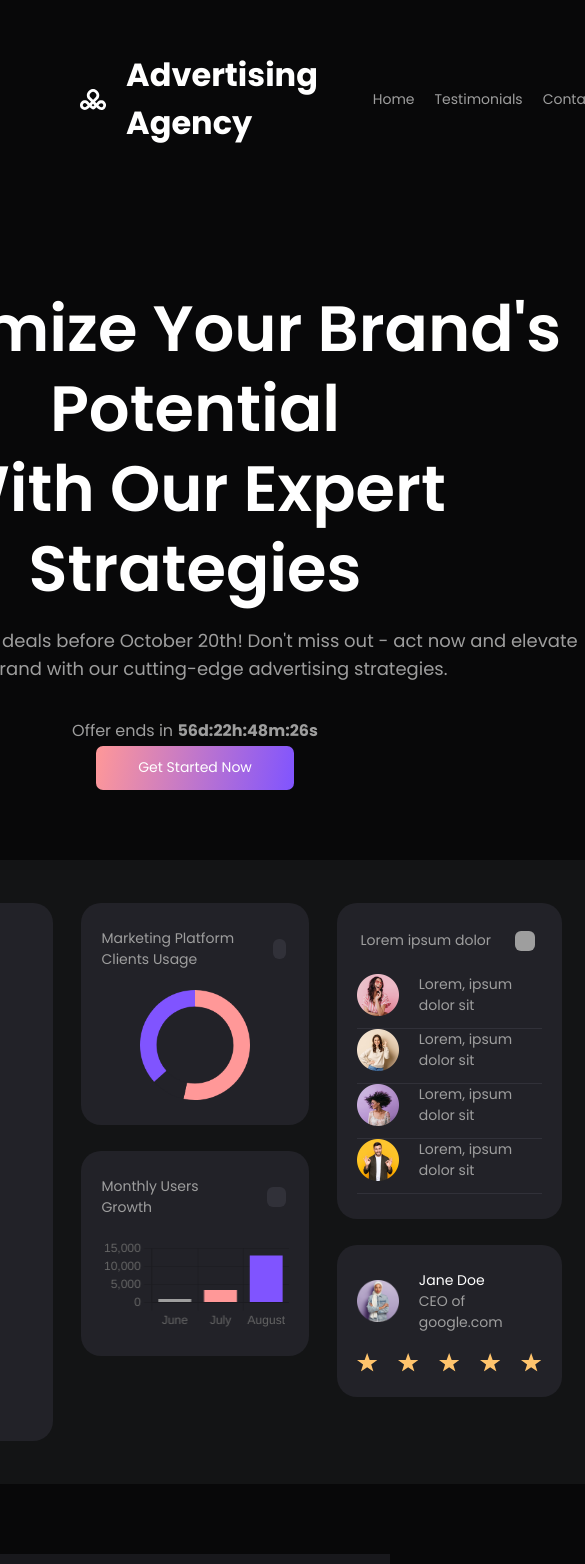
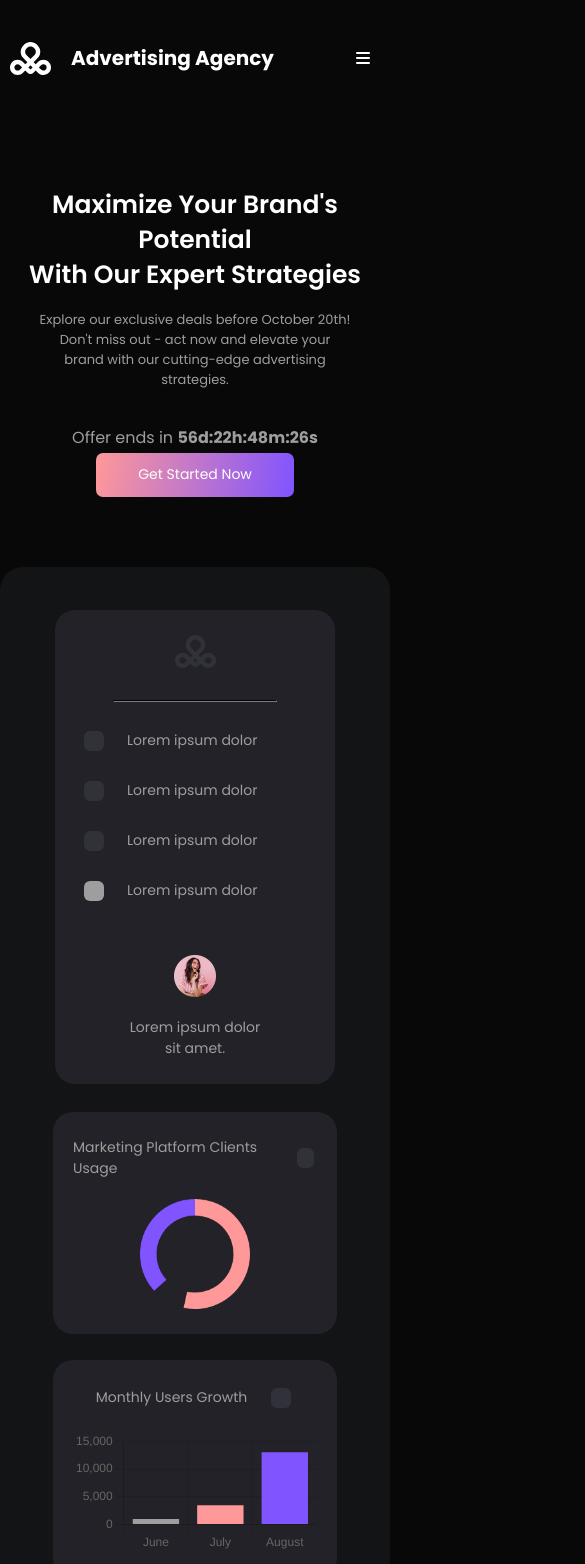
Before and after one commit to peterson-perez/coop-barcelona, a React (Vite) app: page / in a window 390 px wide. Shown: the top 1564 px of the page, 585 px wide, since content can reach past the window. Built offline with nearby package versions, Linux system fonts and the light colour scheme.

Commit message:
feat: reponsive design to header, call-to-action, aside and companyweworker

```diff
--- a/index.html
+++ b/index.html
@@ -1,5 +1,6 @@
 <!doctype html>
 <html lang="en">
+
 <head>
   <meta charset="UTF-8" />
   <link rel="icon" type="image/svg+xml" href="/src/assets/brand-icon.svg" />
@@ -8,10 +9,17 @@
 
   <link rel="preconnect" href="https://fonts.googleapis.com">
   <link rel="preconnect" href="https://fonts.gstatic.com" crossorigin>
-    <link href="https://fonts.googleapis.com/css2?family=Poppins:ital,wght@0,100;0,200;0,300;0,400;0,500;0,600;0,700;0,800;0,900;1,100;1,200;1,300;1,400;1,500;1,600;1,700;1,800;1,900&display=swap" rel="stylesheet">
+  <link
+    href="https://fonts.googleapis.com/css2?family=Poppins:ital,wght@0,100;0,200;0,300;0,400;0,500;0,600;0,700;0,800;0,900;1,100;1,200;1,300;1,400;1,500;1,600;1,700;1,800;1,900&display=swap"
+    rel="stylesheet">
+  <link rel="stylesheet" href="https://cdnjs.cloudflare.com/ajax/libs/font-awesome/6.5.1/css/all.min.css"
+    integrity="sha512-DTOQO9RWCH3ppGqcWaEA1BIZOC6xxalwEsw9c2QQeAIftl+Vegovlnee1c9QX4TctnWMn13TZye+giMm8e2LwA=="
+    crossorigin="anonymous" referrerpolicy="no-referrer" />
 </head>
+
 <body>
   <div id="root"></div>
   <script type="module" src="/src/main.tsx"></script>
 </body>
+
 </html>
--- a/src/components/Header.tsx
+++ b/src/components/Header.tsx
@@ -9,7 +9,10 @@ export const Header = () => {
         </div>
 
         <div className='menu-container'>
+        <input className="checkbox" type="checkbox" id="check" />
+        <label htmlFor="check" className="open-menu"><i className="fas fa-bars"></i></label>
             <nav className='menu'>
+            <label htmlFor="check" className="close-menu"><i className="fas fa-times"></i></label>
                 <ul className='menu-items'>
                     <li><a className='menu-item' href='#home'>Home</a></li>
                     <li><a className='menu-item' href='#companies'>Testimonials</a></li>
--- a/src/styles/App.css
+++ b/src/styles/App.css
@@ -1,8 +1,8 @@
 :root {
     --gradient: linear-gradient(100deg, #FF9898 0%, #8054FF 100%);
 }
-*
-body,
+
+* body,
 html {
     box-sizing: border-box;
     margin: 0;
@@ -16,10 +16,11 @@ body {
     font-family: Poppins, system-ui, -apple-system, BlinkMacSystemFont, 'Segoe UI', Roboto, Oxygen, Ubuntu, Cantarell, 'Open Sans', 'Helvetica Neue', sans-serif;
     scroll-behavior: smooth;
 }
+
 #root {
-  padding-top: 30px;
-  display: flex;
-  flex-direction: column;
+    padding-top: 30px;
+    display: flex;
+    flex-direction: column;
 }
 
 
@@ -32,7 +33,7 @@ body {
     display: flex;
     align-items: center;
     gap: 20px;
-    margin-left: 80px;
+    padding-left: 80px;
 }
 
 .message-logo {
@@ -45,7 +46,7 @@ body {
 }
 
 .menu {
-    margin-right: 80px;
+    padding-right: 80px;
 }
 
 .menu-items {
@@ -63,9 +64,23 @@ body {
     line-height: 28px;
     font-weight: 400;
     transition: color 100ms ease;
+
     &:hover {
         color: #ffffff;
     }
+}
+
+#check {
+    display: none;
+}
+
+.close-menu {
+    display: none;
+}
+
+.open-menu {
+    display: none;
+    margin-right: 20px;
 }
 
 .main-container {
@@ -114,9 +129,11 @@ body {
     margin: 0;
     width: 800px;
 }
+
 .offer-countdown {
     color: #9E9E9E;
     margin-bottom: 3px;
+
     span {
         font-weight: 700;
     }
@@ -134,10 +151,76 @@ body {
     color: #fff;
     cursor: pointer;
     transition: transform 100ms ease;
+
     &:hover {
         transform: translateY(-2px);
     }
+
     &:active {
         transform: translateY(0);
     }
 }
+
+
+@media screen and ( max-width: 450px) {
+
+    .checkbox:checked~.menu {
+        display: block;
+    }
+
+    .checkbox:checked~.open-menu {
+        display: none;
+    }
+
+    .logo {
+        padding-left: 10px;
+    }
+
+    .message-logo {
+        font-size: 20px;
+    }
+
+
+    .menu-items {
+        flex-direction: column;
+    }
+
+    .menu {
+        display: none;
+        position: absolute;
+        top: 40px;
+        right: -85px;
+    }
+
+    .open-menu,
+    .close-menu {
+        display: block;
+    }
+
+    .open-menu {
+        margin-right: 20px;
+    }
+
+    .close-menu {
+        background-color: #080809;
+        text-align: end;
+        margin-right: 25px;
+        font-size: 25px;
+    }
+
+    .title {
+        font-size: 25px;
+        line-height: 35px;
+    }
+
+    .title-description{
+        width: 80%;
+        font-size: 13px;
+        line-height: 20px;
+    }
+
+    .call-to-action{
+        padding-top: 20px;
+    }
+
+}
--- a/src/styles/components/CompaniesWeWorked.css
+++ b/src/styles/components/CompaniesWeWorked.css
@@ -104,3 +104,11 @@
         transform: translateX(-160px);
     }
 }
+
+
+@media screen and ( max-width: 450px) {
+    .section-title{
+        font-size: 30px;
+        line-height: 44px;
+    }
+}
--- a/src/styles/components/MainCharts.css
+++ b/src/styles/components/MainCharts.css
@@ -181,3 +181,15 @@
     border-radius: 20px;
     background-color: #222228;
 }
+
+
+@media screen and ( max-width: 450px) {
+    .aside{
+        align-items: center;
+        flex-direction: column;
+    }
+
+    .aside-left{
+        width: 230px;
+    }
+}
```
Lines whose indentation alone changed are shown as unchanged.
